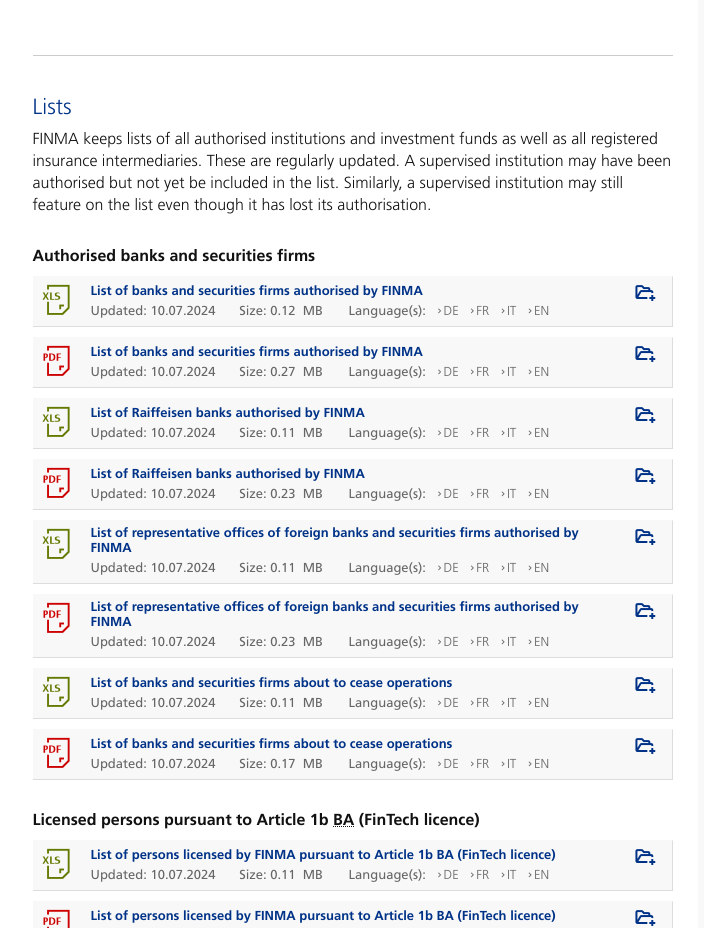
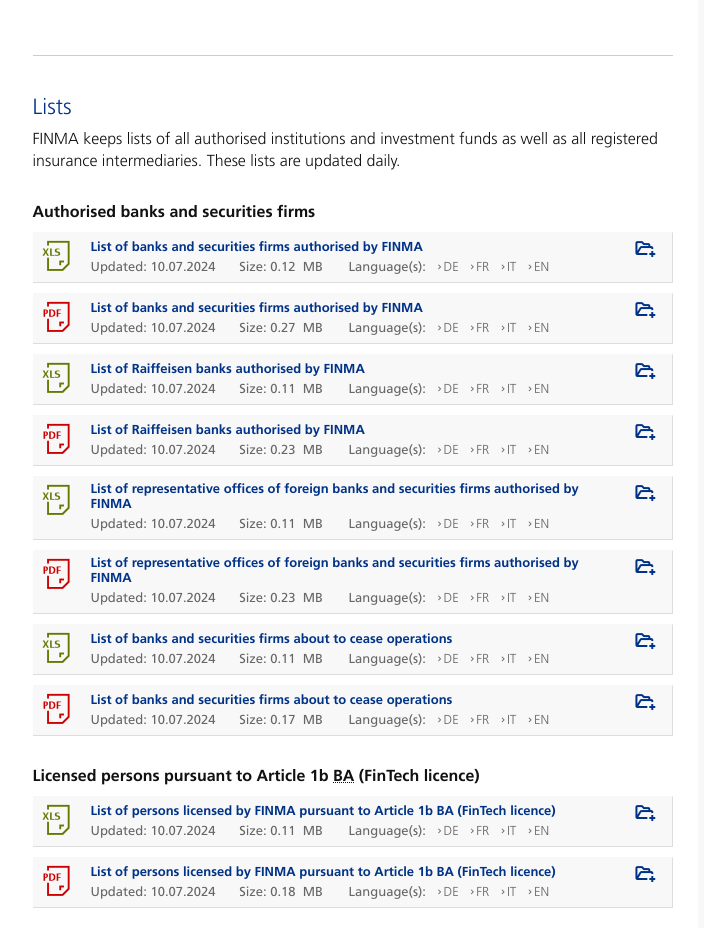
Before and after one commit to FinmaDatabase/Auth, a plain HTML site: page www.finma.ch/en/finma-public/authorised-institutions-individuals-and-products/index.html in a window 1280 px wide. Shown: the part 1100-2028 px from the top of the page, without its empty margins (430-1134 px from the left). Drawn offline with Linux system fonts and the light colour scheme; no server answers.

Commit message:
Update index.html

```diff
--- a/www.finma.ch/en/finma-public/authorised-institutions-individuals-and-products/index.html
+++ b/www.finma.ch/en/finma-public/authorised-institutions-individuals-and-products/index.html
@@ -737,7 +737,7 @@
     </div>
     <div class="mod mod-content">
         <div class="e-text">
-<h2>Lists</h2><p>FINMA keeps lists of all authorised institutions and investment funds as well as all registered insurance intermediaries. These are regularly updated. A supervised institution may have been authorised but not yet be included in the list. Similarly, a supervised institution may still feature on the list even though it has lost its authorisation.</p><h3>Authorised banks and securities firms</h3>        </div>
+<h2>Lists</h2><p>FINMA keeps lists of all authorised institutions and investment funds as well as all registered insurance intermediaries. These lists are updated daily.</p><h3>Authorised banks and securities firms</h3>        </div>
     </div>
 
     <div class="mod mod-document-teaser">
```
